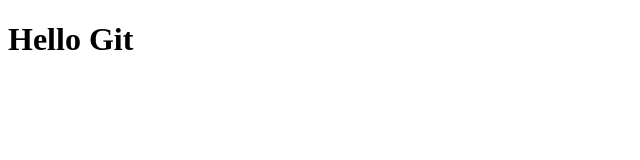
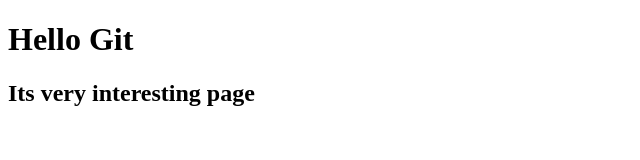
Before and after one commit to trokhimm/rs_trokhim, a plain HTML site: page index.html in a window 1280 px wide. Shown: the whole page, without its empty margins (0-640 px from the left). Drawn offline with Linux system fonts and the light colour scheme.

Commit message:
change text

```diff
--- a/index.html
+++ b/index.html
@@ -7,5 +7,6 @@
 </head>
 <body>
 <h1>Hello Git</h1>
+<h2>Its very interesting page</h2>
 </body>
 </html>
```
